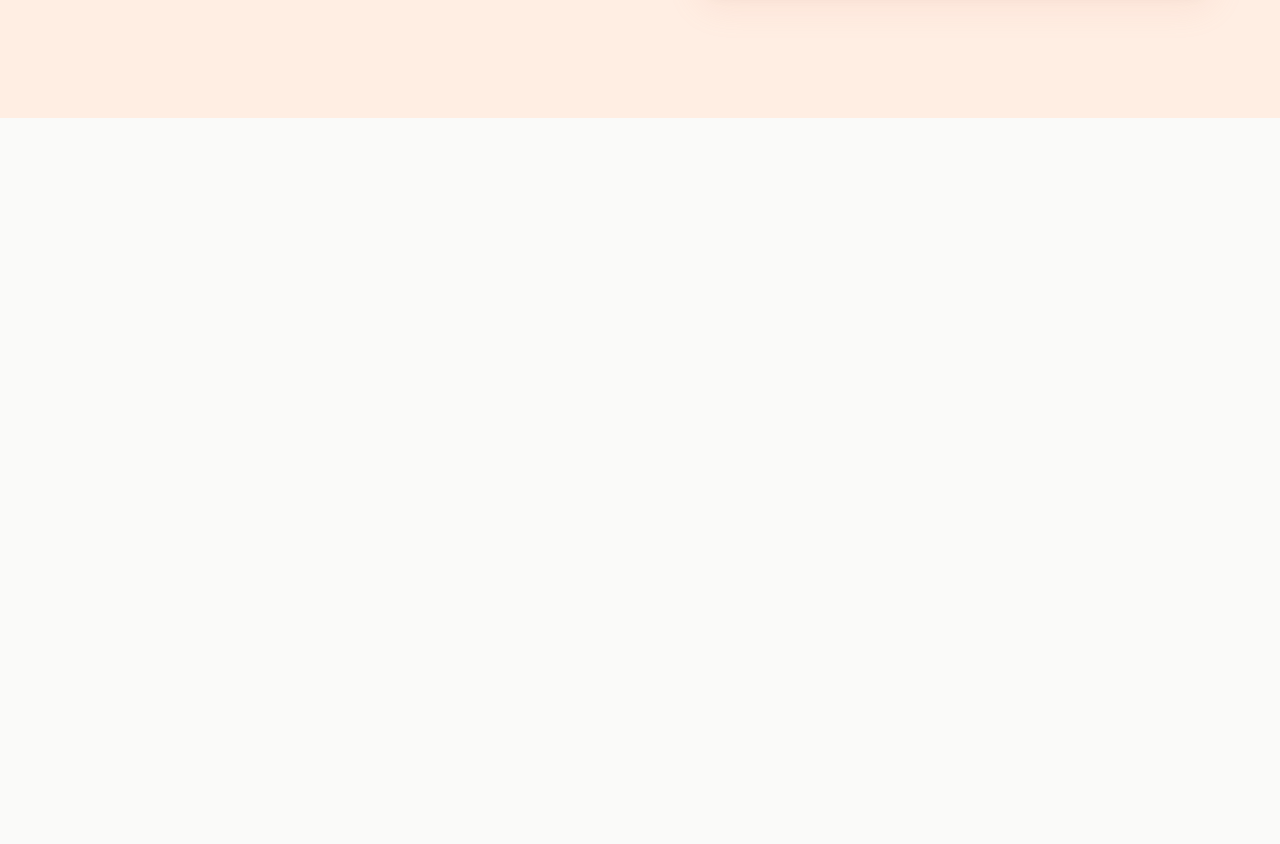
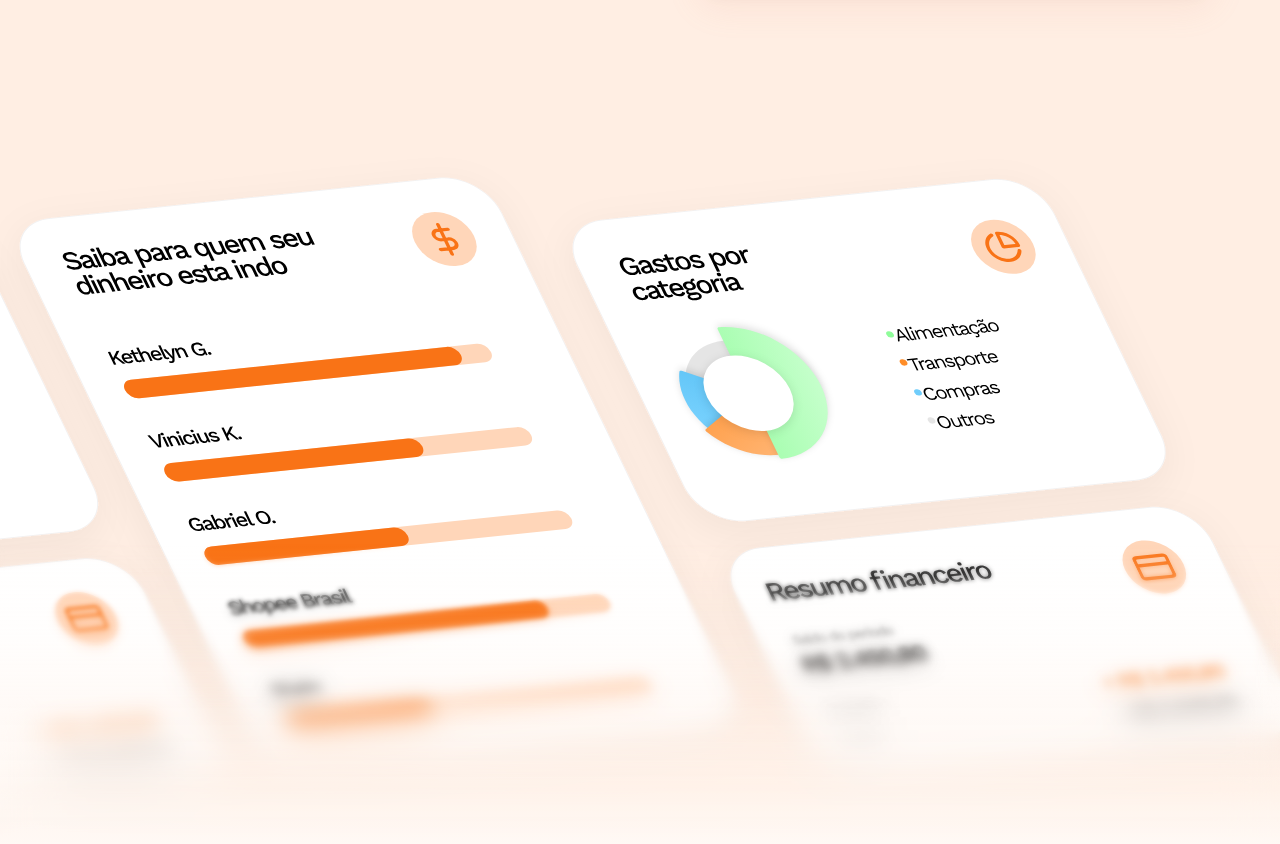
Before and after one commit to ronny-dvl/financepilot, a React (Vite) app in the folder frontend/: page / in a window 1280 px wide. Shown: the part 1912-2756 px from the top of the page. Before the commit the page ends 2030 px from the top, so only its background shows below. Built offline with nearby package versions, Linux system fonts and the light colour scheme.

Commit message:
feat(frontend): integrate landing page sections

```diff
--- a/frontend/src/pages/Landing.tsx
+++ b/frontend/src/pages/Landing.tsx
@@ -3,6 +3,10 @@ import Header from "../components/Header/Header";
 import Hero from "../components/Hero/Hero";
 import Steps from "../components/Steps/Steps";
 import Benefits from "../components/Benefits/Benefits";
+import DashboardPreview from "../components/DashboardPreview/DashboardPreview";
+import WhyFinancePilot from "../components/WhyFinancePilot/WhyFinancePilot";
+import FinalCTA from "../components/FinalCTA/FinalCTA";
+import Footer from "../components/Footer/Footer";
 import AuthOverlay from "../components/AuthOverlay";
 import styles from "./Landing.module.css";
 
@@ -21,6 +25,10 @@ export default function Landing() {
 
       <Steps onCtaClick={abrir} />
       <Benefits />
+      <DashboardPreview />
+      <WhyFinancePilot />
+      <FinalCTA onCtaClick={abrir} />
+      <Footer />
       {/* próximas seções entram aqui (ids: porque) */}
 
       <AuthOverlay open={open} onClose={() => setOpen(false)} />
```
